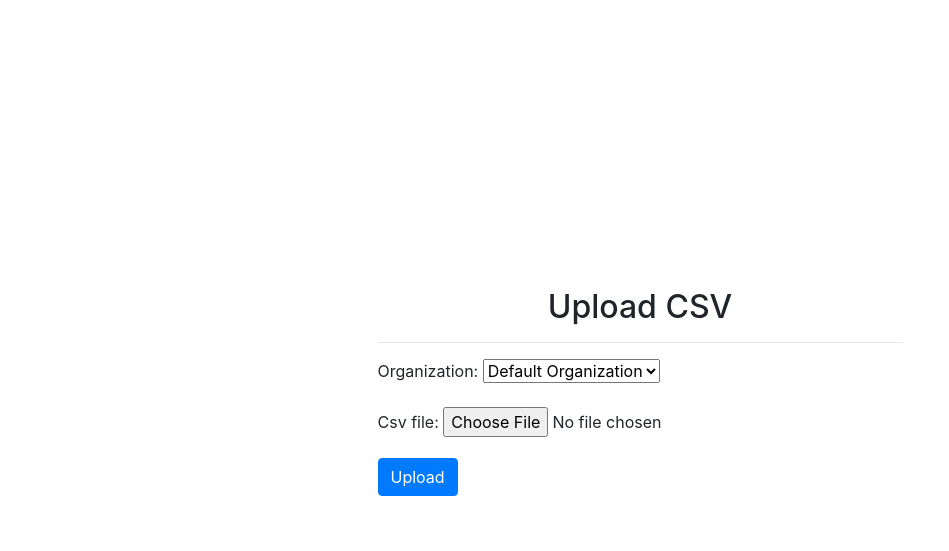
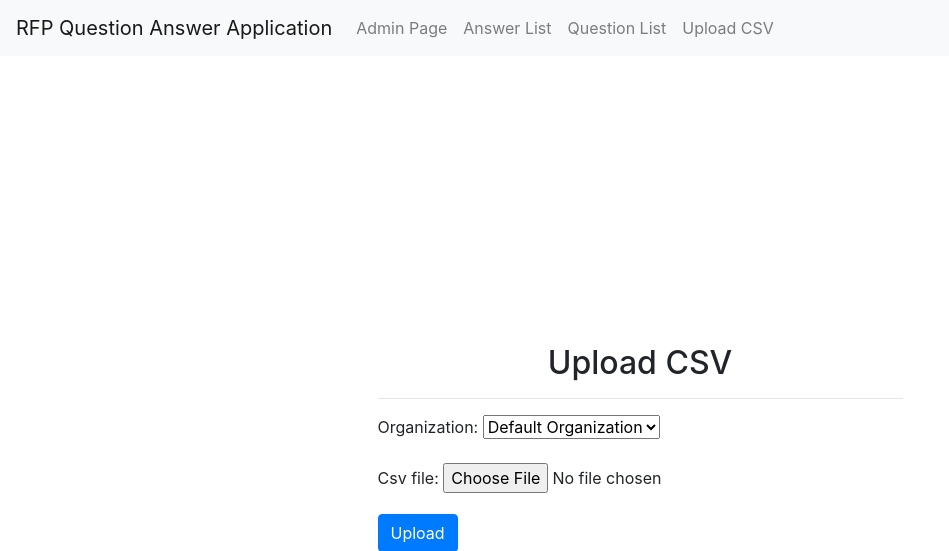
Before and after one commit to Maras59/rfp-api, a Django app: page /uploadCsv/ in a window 1280 px wide. Shown: the top 551 px of the page, without its empty margins (0-949 px from the left). Before the commit the page ends 496 px from the top, so only its background shows below. Run offline with Django 5.2, Linux system fonts and the light colour scheme; data comes from the database, SQL or seed files in the repository; data that the repository does not hold is empty; some libraries are stand-ins or nearby versions.

Commit message:
feature: add nav bar to base html

```diff
--- a/server/rfp_api/templates/base_generic.html
+++ b/server/rfp_api/templates/base_generic.html
@@ -1,29 +1,40 @@
 <!DOCTYPE html>
 <html lang="en">
-
 <head>
     <meta charset="UTF-8">
     <meta name="viewport" content="width=device-width, initial-scale=1.0">
     <title>{% block title %}My Site{% endblock %}</title>
     <link rel="stylesheet" href="https://stackpath.bootstrapcdn.com/bootstrap/4.3.1/css/bootstrap.min.css">
 </head>
-
 <body>
     <header>
-        <nav>
-            <!-- Navigation items go here -->
+        <nav class="navbar navbar-expand-lg navbar-light bg-light">
+            <a class="navbar-brand" href="/">RFP Question Answer Application</a>
+            <div class="collapse navbar-collapse">
+                <ul class="navbar-nav mr-auto">
+                    <li class="nav-item">
+                        <a class="nav-link" href="admin/">Admin Page</a>
+                    </li>
+                    <li class="nav-item">
+                        <a class="nav-link" href="answerList/">Answer List</a>
+                    </li>
+                    <li class="nav-item">
+                        <a class="nav-link" href="questionList/">Question List</a>
+                    </li>
+                    <li class="nav-item">
+                        <a class="nav-link" href="uploadCsv/">Upload CSV</a>
+                    </li>
+                </ul>
+            </div>
         </nav>
     </header>
-
     <main>
         {% block content %}
         <!-- Content for each page will be inserted here -->
         {% endblock %}
     </main>
-
     <footer>
         <!-- Footer content goes here -->
     </footer>
 </body>
-
 </html>
--- a/server/rfp_api/views.py
+++ b/server/rfp_api/views.py
@@ -56,6 +56,8 @@ class CSVUploadView(View):
                 print(f"question: {question_text}, answer: {answer_text}")
                 answer = Answer.objects.create(text=answer_text, owner_organization=organization)
                 Question.objects.create(text=question_text, answer=answer)
-            return render(request, "upload.html", {"form": form, "message": "CSV file has been uploaded", "tone": "success"})
+            return render(
+                request, "upload.html", {"form": form, "message": "CSV file has been uploaded", "tone": "success"}
+            )
         else:
             return render(request, "upload.html", {"form": form, "message": "Form is not valid", "tone": "danger"})
```
